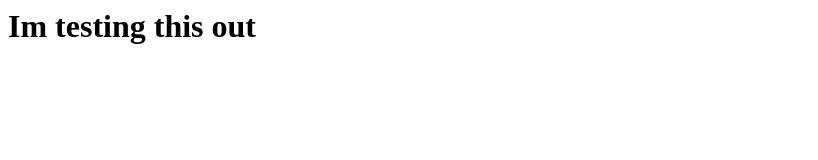
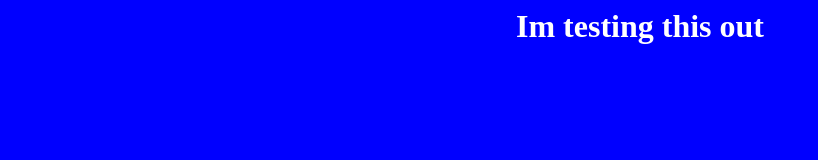
Before and after one commit to Iconicreview1/IconicReview, a plain HTML site: page index.html in a window 1280 px wide. Shown: the whole page, without its empty margins (0-818 px from the left). Drawn offline with Linux system fonts and the light colour scheme.

Commit message:
Update index.html

```diff
--- a/index.html
+++ b/index.html
@@ -9,7 +9,11 @@
   </body>
 
   <style>
-
+    body {
+      background-color:blue;
+      color:white;
+      text-align:center;
+    }
   </style>
 
 </html>
```
